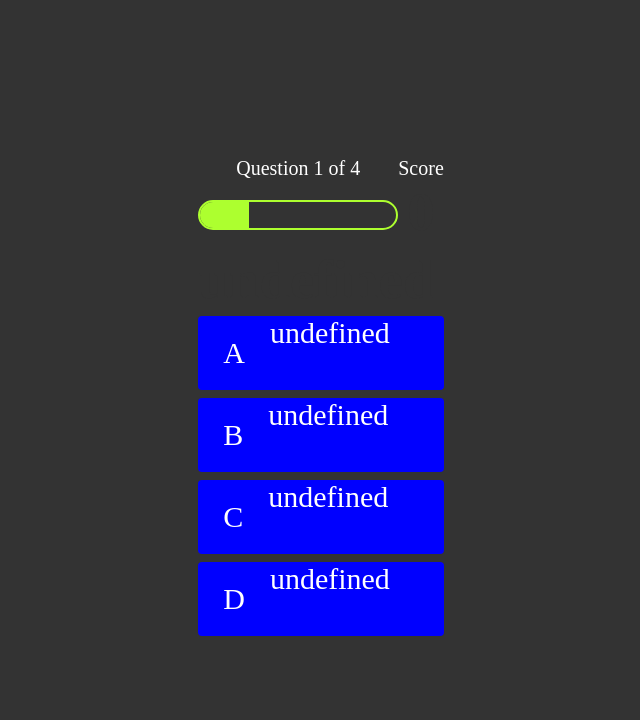
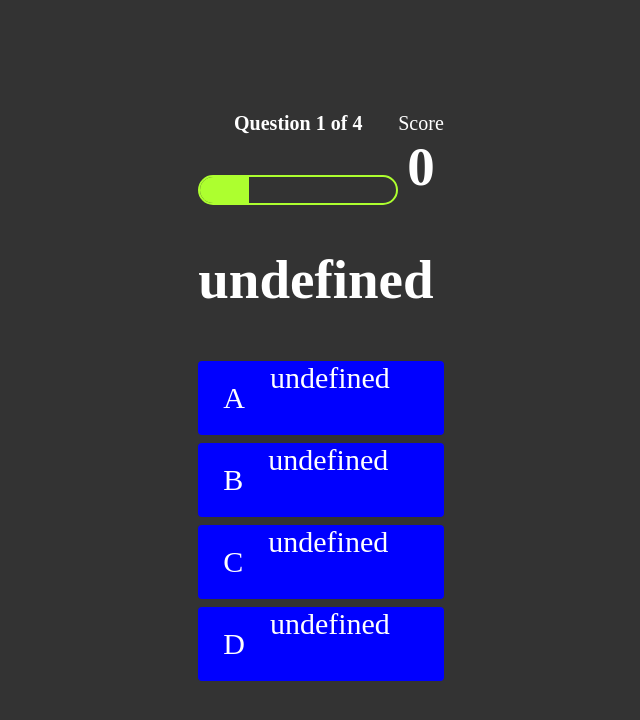
Before and after one commit to EJTG1961/EJTG-QuizGameHW, a plain HTML site: page index.html in a window 1280 px wide. Shown: the whole page, without its empty margins (319-959 px from the left). Drawn offline with Linux system fonts and the light colour scheme.

Commit message:
fixed some jScrip syntax issues

```diff
--- a/css/start.css
+++ b/css/start.css
@@ -10,13 +10,14 @@
 
 h1 {
   font-size: 55px;
-  color: #333;
-  margin-bottom: 5px;
+  color: #fff;
+  margin-bottom: 50px;
 }
 
 h2 {
-  font-size: 40px;
-  margin-bottom: 4px;
+  font-size: 42px;
+  margin-bottom: 40px;
+  /* color: ;#fff */
 }
 
 .container {
--- a/index.html
+++ b/index.html
@@ -13,7 +13,8 @@
       <div id="game" class="justify-center flex-column">
         <div id="display">
           <div class="display-item">
-            <p id="progressText" class="display-prefix">Question</p>
+            <h2 id="progressText" class="display-prefix">
+              Question</h2>
             <div id="progressBar">
               <div id="progressBarFull"></div>
             </div>
--- a/js/script.js
+++ b/js/script.js
@@ -8,7 +8,7 @@ var currentQuestion = {};
 var acceptingAnswers = true;
 var score = 0;
 var questionCounter = 0;
-var availableQuestions = []
+var availableQuestions = [];
 
 var questions = [
   {
@@ -51,33 +51,33 @@ const maxQuestions = 4
 startGame = () => {
   questionCounter = 0;
   score = 0;
-  availableQuestions = ('...questions');
+  availableQuestions = ['...questions'];
   getNewQuestion();
 }
 
-getNewQuestion = () => {
-  if(availableQuestions.length === 0 || questionCounter > maxQuestions) {
-    localStorage.setItem("mostRecentScore", score)
+getNewQuestion = function () {
+  if (availableQuestions.length === 0 || questionCounter > maxQuestions) {
+    localStorage.setItem("mostRecentScore", score);
 
-    return window.location.assign("end.html")
+    return window.location.assign("end.html");
   }
 
-  questionCounter++
-  progressText.innerText = `Question ${questionCounter} of ${maxQuestions}`
-  progressBarFull.style.width = `${(questionCounter/maxQuestions) * 100}%`
+  questionCounter++;
+  progressText.innerText = `Question ${questionCounter} of ${maxQuestions}`;
+  progressBarFull.style.width = `${(questionCounter / maxQuestions) * 100}%`;
 
-  const questionsIndex = Math.floor(Math.random() * availableQuestions.length)
-  currentQuestion = availableQuestions[questionsIndex]
-  question.innerText = currentQuestion.question
+  const questionsIndex = Math.floor(Math.random() * availableQuestions.length);
+  currentQuestion = availableQuestions[questionsIndex];
+  question.innerText = currentQuestion.question;
 
   choices.forEach(choice => {
-    const number = choice.dataset["number"]
-    choice.innerText = currentQuestion["choice" + number]
-  })
+    const number = choice.dataset["number"];
+    choice.innerText = currentQuestion["choice" + number];
+  });
 
   availableQuestions.splice(questionsIndex, 1);
 
-  acceptingAnswers = true
+  acceptingAnswers = true;
 }
 
 choices.forEach(choice => {
```
Also changed, not shown: end.html (+1 -0 lines), start.html (+1 -1 lines), 1 other file.
